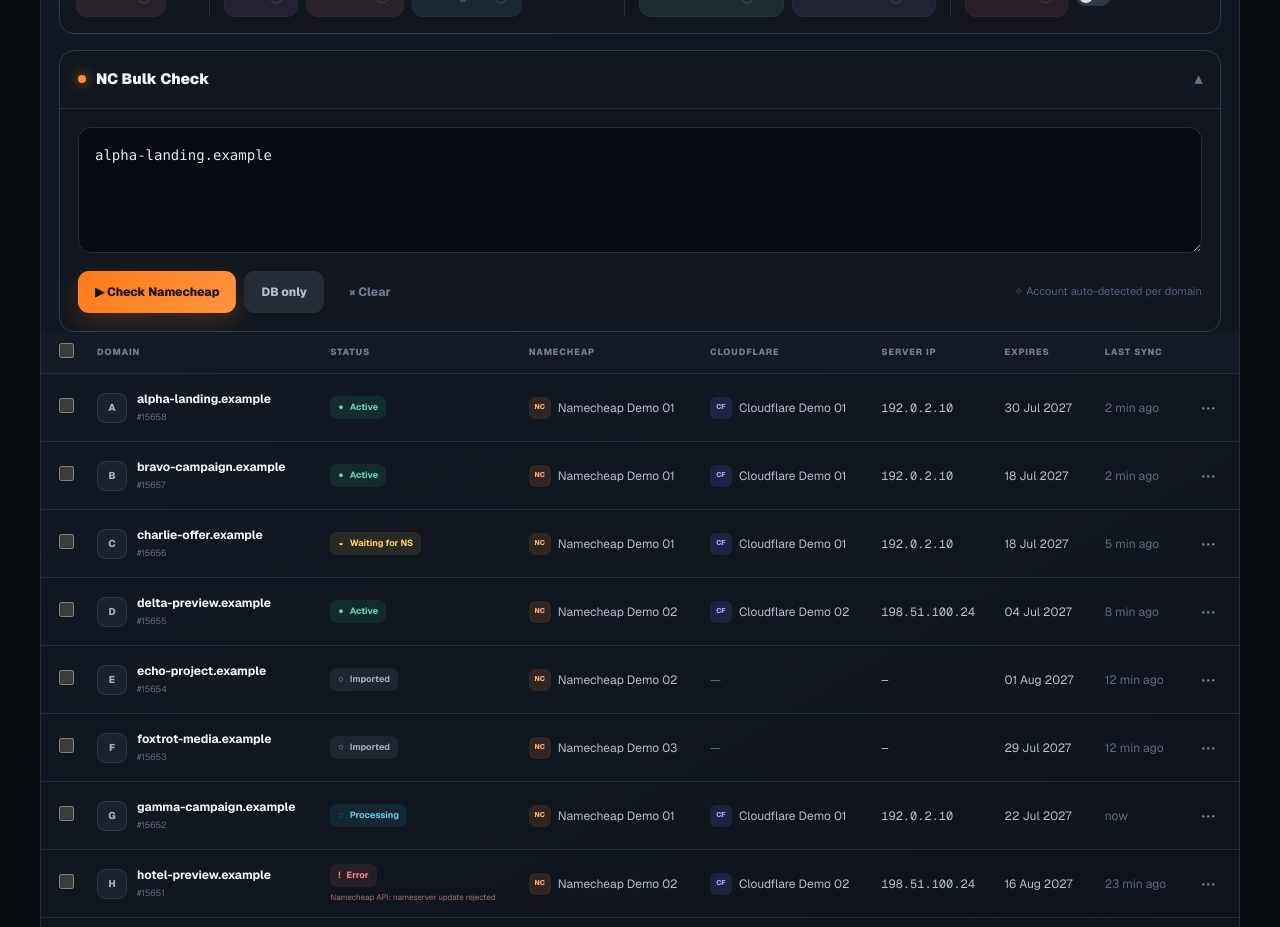
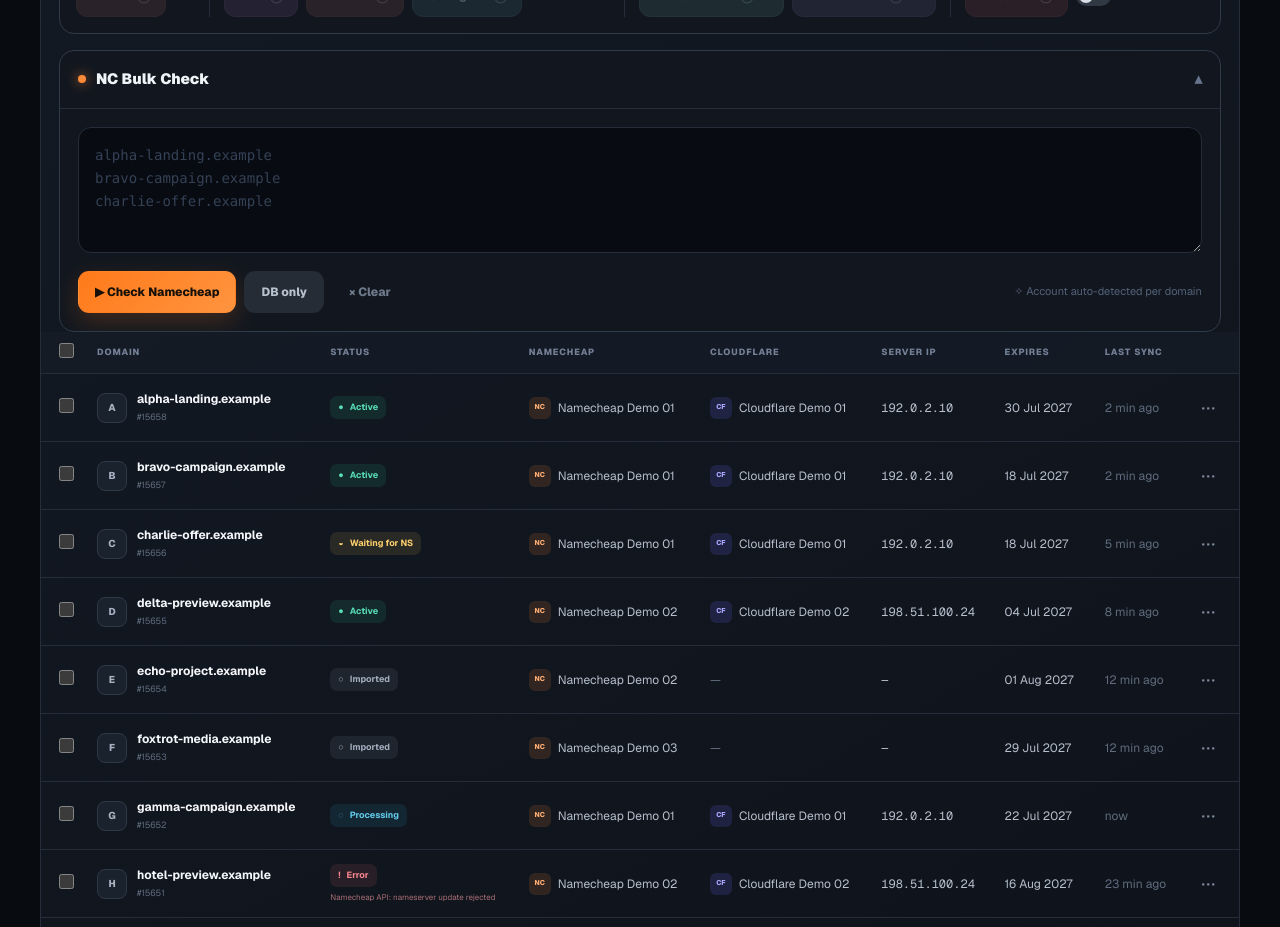
Before and after one commit to ProKesha/domain-tool, a Next.js app: page / in a window 1280 px wide. Shown: the part 1180-2107 px from the top of the page. Built offline with nearby package versions, Linux system fonts and the light colour scheme.

Commit message:
Start bulk search with an empty field

```diff
--- a/app/page.tsx
+++ b/app/page.tsx
@@ -313,7 +313,7 @@ export default function Home() {
   );
   const [selected, setSelected] = useState<number[]>([]);
   const [bulkCheckOpen, setBulkCheckOpen] = useState(true);
-  const [bulkInput, setBulkInput] = useState("alpha-landing.example");
+  const [bulkInput, setBulkInput] = useState("");
   const [bulkDbOnly, setBulkDbOnly] = useState(false);
   const [bulkDomainNames, setBulkDomainNames] = useState<string[]>([]);
   const [bulkResult, setBulkResult] = useState<{
@@ -356,6 +356,10 @@ export default function Home() {
 
   useEffect(() => {
     const savedBulkInput = window.localStorage.getItem("domain-tool:bulk-input");
+    if (savedBulkInput === "alpha-landing.example") {
+      window.localStorage.removeItem("domain-tool:bulk-input");
+      return;
+    }
     if (savedBulkInput === null) return;
     const frame = window.requestAnimationFrame(() => setBulkInput(savedBulkInput));
     return () => window.cancelAnimationFrame(frame);
```
